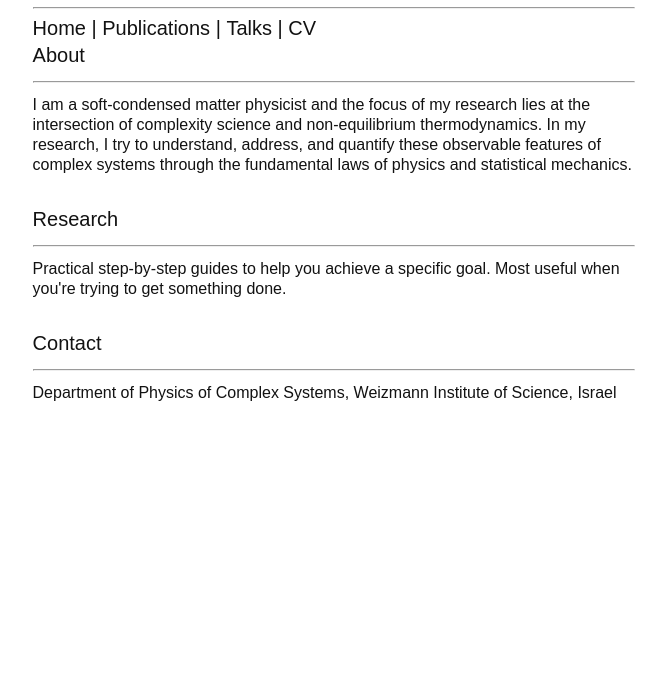
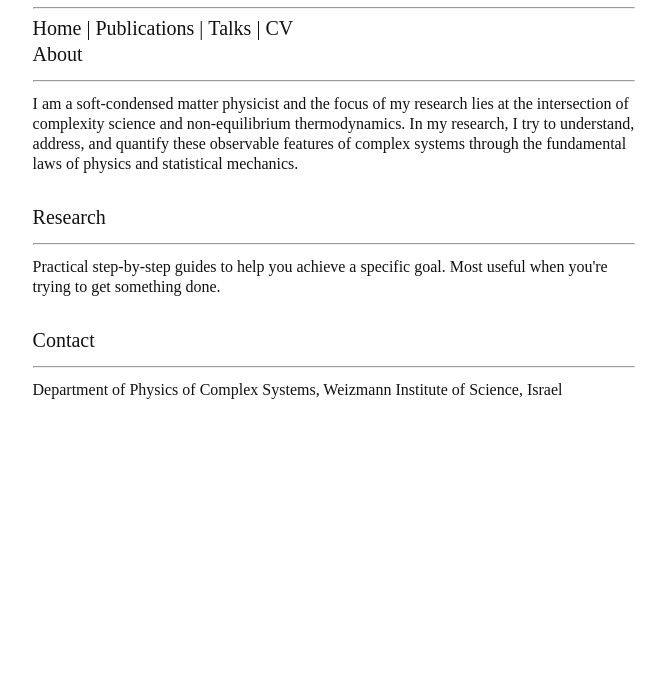
Before and after one commit to AtanuChatterjee/personal_website, a Gatsby site: page / in a window 1280 px wide. Shown: the part 119-800 px from the top of the page, without its empty margins (306-972 px from the left). Built offline with nearby package versions, Linux system fonts and the light colour scheme; Gatsby itself is replaced by a stand-in of ours.

Commit message:
Update index.js

```diff
--- a/src/pages/index.js
+++ b/src/pages/index.js
@@ -15,7 +15,7 @@ const figure = {
 const pageStyles = {
   color: "#232129",
   padding: "2.355rem 1.775rem",
-  fontFamily: "sans-serif",
+  fontFamily: "Monteserrat",
 }
 const headingStyles = {
   marginLeft: "auto",
```
